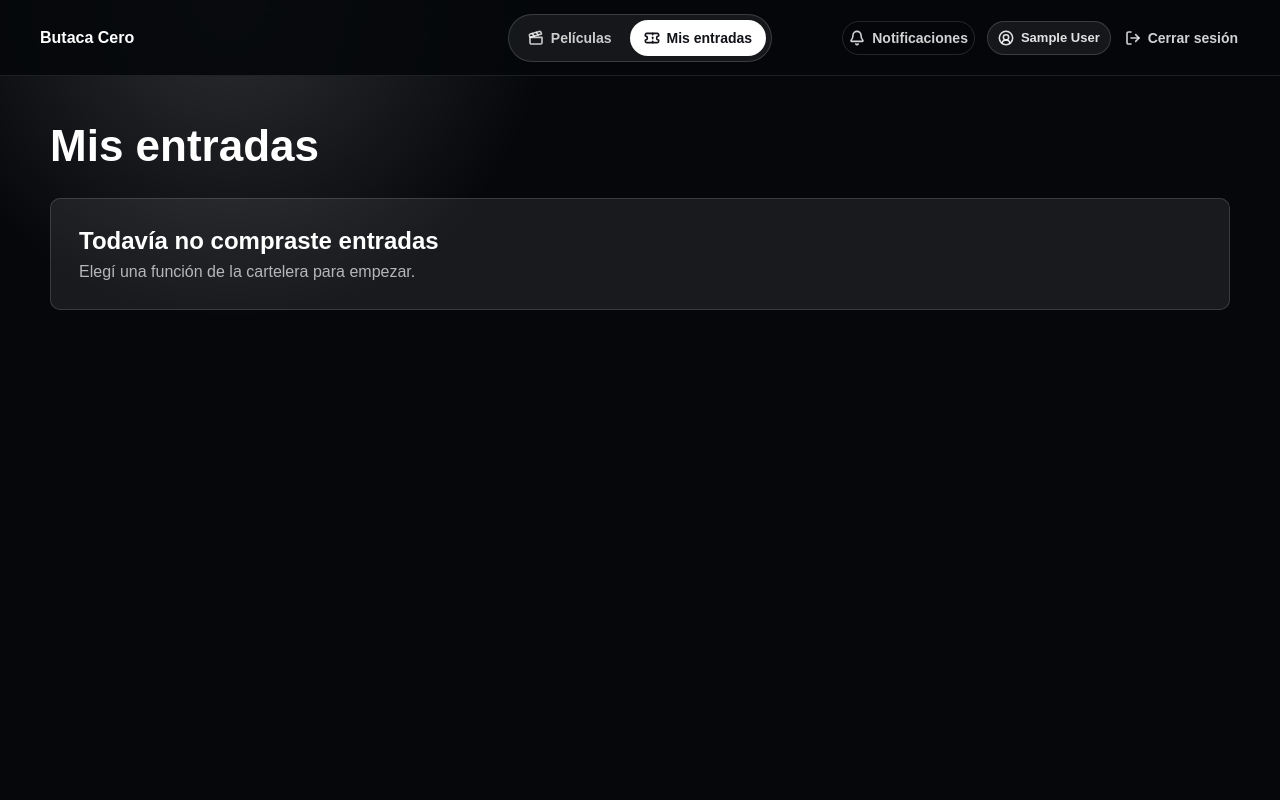
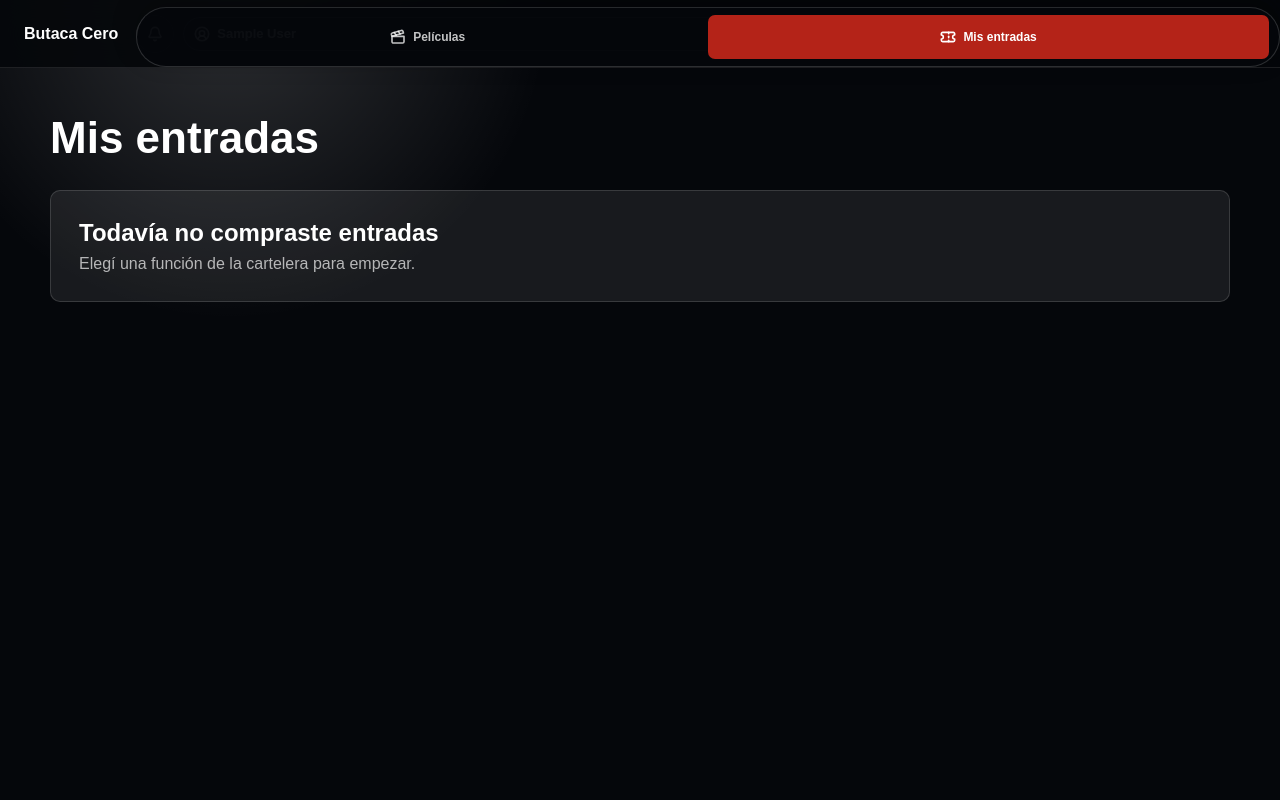
Before and after one commit to uca-argentina/pid-2026-refactoreros, a Django app: page /mis-entradas/ in a window 1280 px wide. Run offline with Django 5.2, Linux system fonts and the light colour scheme; the visitor is signed in with stand-in values (Sample User, id 1); data that the repository does not hold is empty; parts of the project's set-up code (start-up, migrations or seed data) failed here and were passed over.

Commit message:
Adaptar navegación pública para tablets

```diff
--- a/django/web/catalog/static/catalog.css
+++ b/django/web/catalog/static/catalog.css
@@ -1144,6 +1144,115 @@ body {
   }
 }
 
+/* Tablets use the same stable two-level navigation as mobile.  The centered
+   desktop capsule needs considerably more room once account controls exist. */
+@media (min-width: 861px) and (max-width: 1280px) {
+  .client-page {
+    padding-top: 0;
+    padding-bottom: calc(72px + env(safe-area-inset-bottom, 0px));
+  }
+
+  .client-header {
+    position: sticky;
+    display: grid;
+    grid-template-columns: auto minmax(0, 1fr);
+    align-items: center;
+    min-height: 68px;
+    gap: 18px;
+    padding: 10px 24px;
+  }
+
+  .client-logo {
+    height: 44px;
+    max-width: 150px;
+  }
+
+  .client-header nav {
+    display: contents;
+  }
+
+  .client-brand {
+    grid-column: 1;
+    grid-row: 1;
+  }
+
+  .client-header > nav > .client-nav-account {
+    display: grid;
+    grid-column: 2;
+    grid-row: 1;
+    grid-template-columns: auto minmax(0, 1fr) auto;
+    align-items: center;
+    justify-self: stretch;
+    gap: 9px;
+    min-width: 0;
+    width: 100%;
+  }
+
+  .client-header > nav > .client-nav-account.has-management {
+    grid-template-columns: auto auto minmax(0, 1fr) auto;
+  }
+
+  .client-header > nav > .client-nav-account.is-anonymous {
+    display: flex;
+    justify-content: flex-end;
+  }
+
+  .client-user-pill {
+    width: 100%;
+    max-width: none;
+    min-width: 0;
+  }
+
+  .client-header nav a.client-notifications-link,
+  .client-header nav a.client-logout-link {
+    justify-content: center;
+    min-width: 38px;
+    min-height: 38px;
+    padding: 0 8px;
+  }
+
+  .client-header nav a.client-logout-link span,
+  .client-header .client-notifications-label {
+    display: none;
+  }
+
+  .client-nav-primary {
+    position: fixed;
+    z-index: 30;
+    right: 0;
+    bottom: 0;
+    left: 0;
+    display: grid;
+    grid-template-columns: repeat(2, minmax(0, 1fr));
+    gap: 0;
+    padding: 7px 10px max(7px, env(safe-area-inset-bottom));
+    border-top: 1px solid rgba(255, 255, 255, .14);
+    background: rgba(5, 7, 11, .97);
+    box-shadow: 0 -8px 24px rgba(0, 0, 0, .28);
+  }
+
+  .client-header .client-nav-primary a {
+    justify-content: center;
+    min-height: 44px;
+    padding: 0 8px;
+    border-radius: 7px;
+    color: rgba(255, 255, 255, .76);
+    font-size: 12px;
+  }
+
+  .client-header .client-nav-primary a.client-tickets-link,
+  .client-header .client-nav-primary a.client-tickets-link:hover {
+    background: rgba(180, 35, 24, .18);
+    color: #ffaaa3;
+  }
+
+  .client-header .client-nav-primary a.is-active,
+  .client-header .client-nav-primary a.is-active:hover {
+    background: #b42318;
+    color: #fff;
+  }
+}
+
 @media (max-width: 860px) {
   .client-page {
     padding-top: 0;
```
Lines whose indentation alone changed are shown as unchanged.
